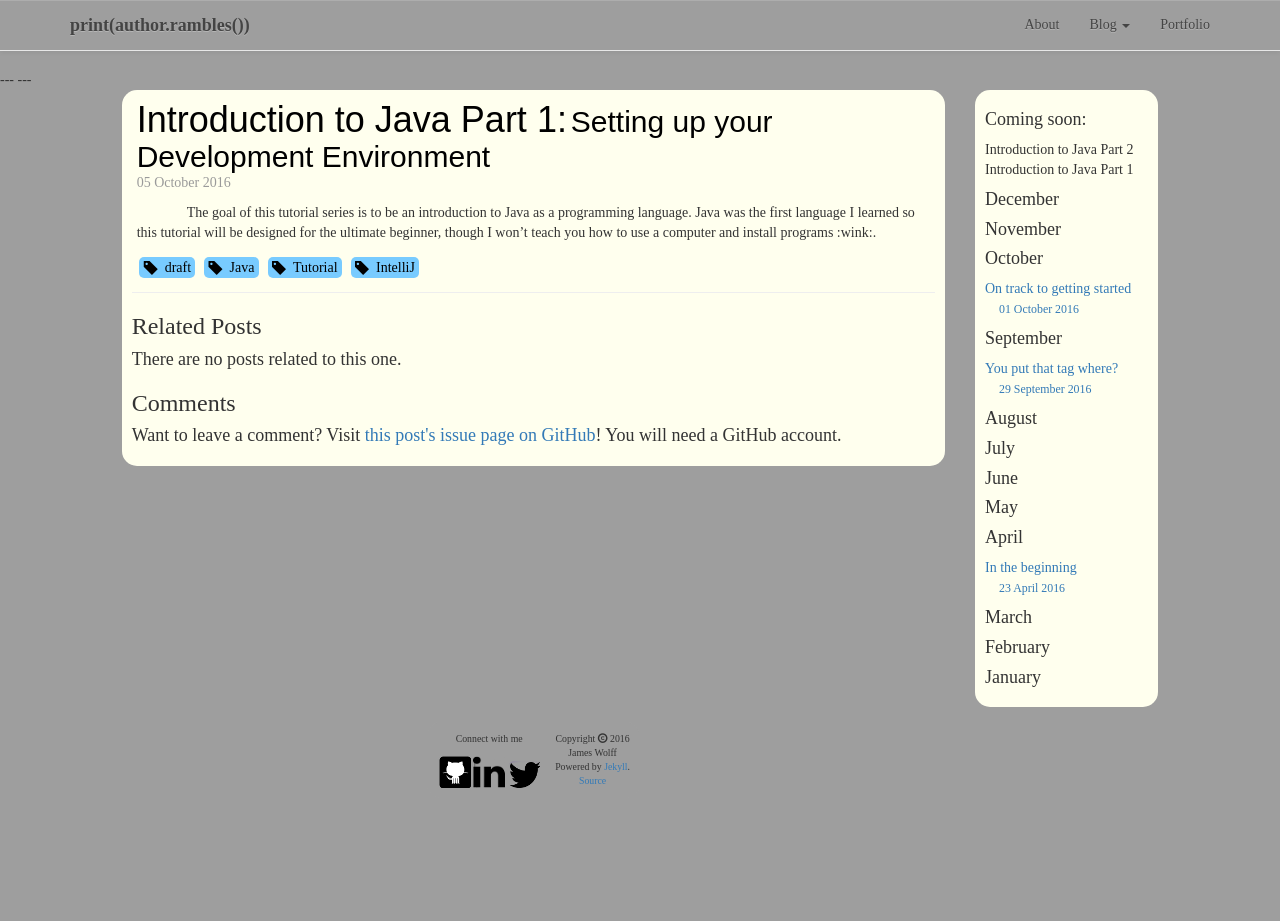
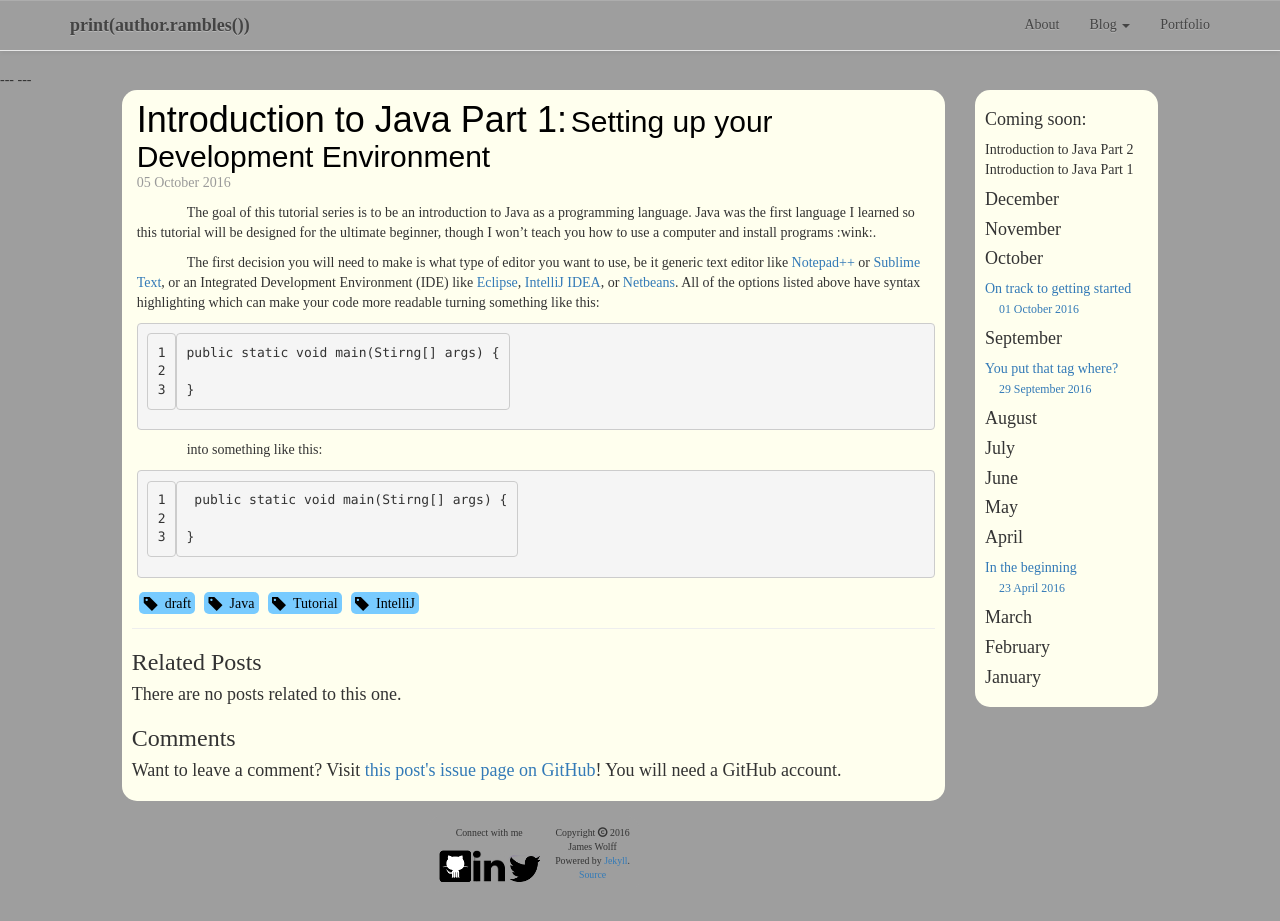
Before and after one commit to jwolff52/wolffblog, a Jekyll site: the page built from _posts/2016-10-05-intro-to-java-1.md, in a window 1280 px wide and 932 px high. Shown: the top 921 px of the window. Built offline with Jekyll 4.4.1, drawn with Linux system fonts in a browser that asks for light colours; some web fonts are replaced.

Commit message:
Update 2016-10-05-intro-to-java-1.md

````diff
--- a/_posts/2016-10-05-intro-to-java-1.md
+++ b/_posts/2016-10-05-intro-to-java-1.md
@@ -8,3 +8,18 @@ tags: ['draft', 'Java', 'Tutorial', 'IntelliJ']
 commentIssueId: 4
 ---
 The goal of this tutorial series is to be an introduction to Java as a programming language. Java was the first language I learned so this tutorial will be designed for the ultimate beginner, though I won't teach you how to use a computer and install programs :wink:.
+
+The first decision you will need to make is what type of editor you want to use, be it generic text editor like [Notepad++](https://notepad-plus-plus.org/) or [Sublime Text](https://www.sublimetext.com/), or an Integrated Development Environment (IDE) like [Eclipse](https://eclipse.org/), [IntelliJ IDEA](https://www.jetbrains.com/idea/), or [Netbeans](https://netbeans.org/). All of the options listed above have syntax highlighting which can make your code more readable turning something like this:
+
+```
+public static void main(Stirng[] args) {
+
+}
+```
+ into something like this:
+
+ ```java
+ public static void main(Stirng[] args) {
+
+}
+```
````
